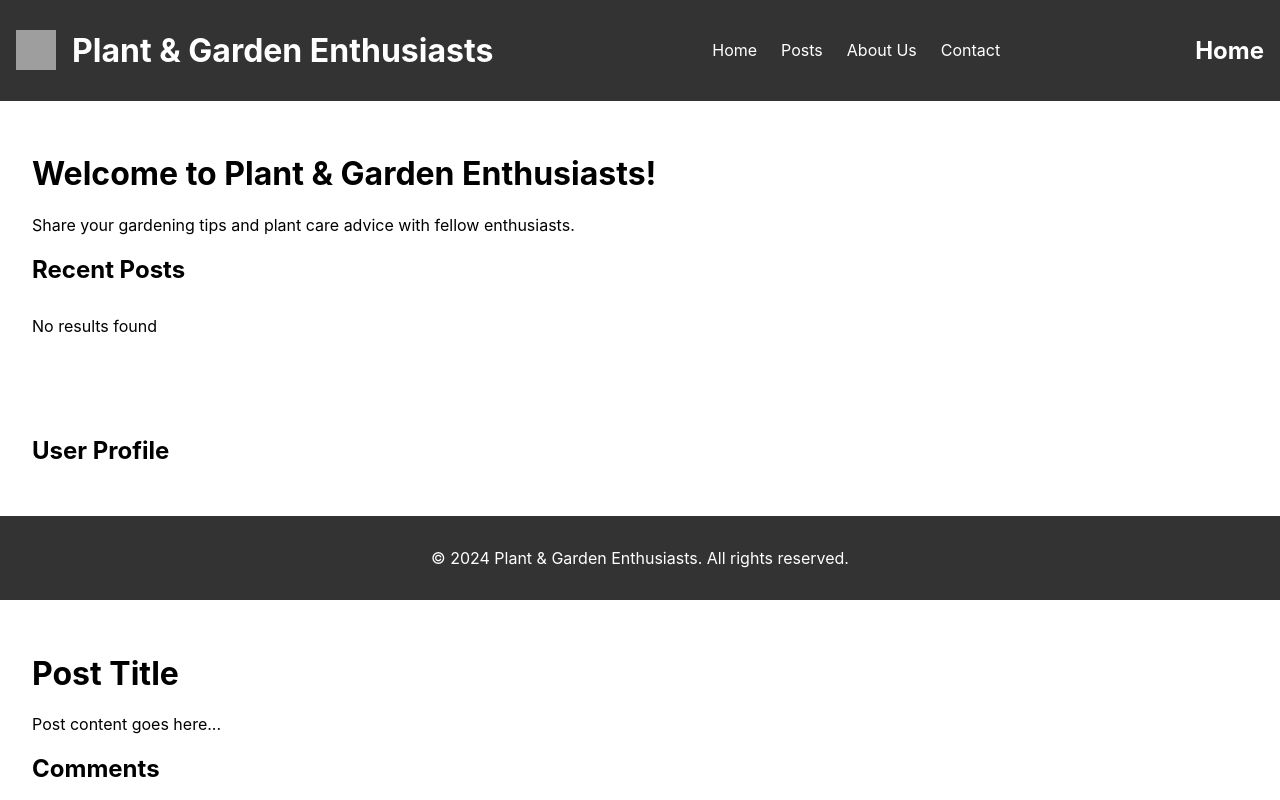
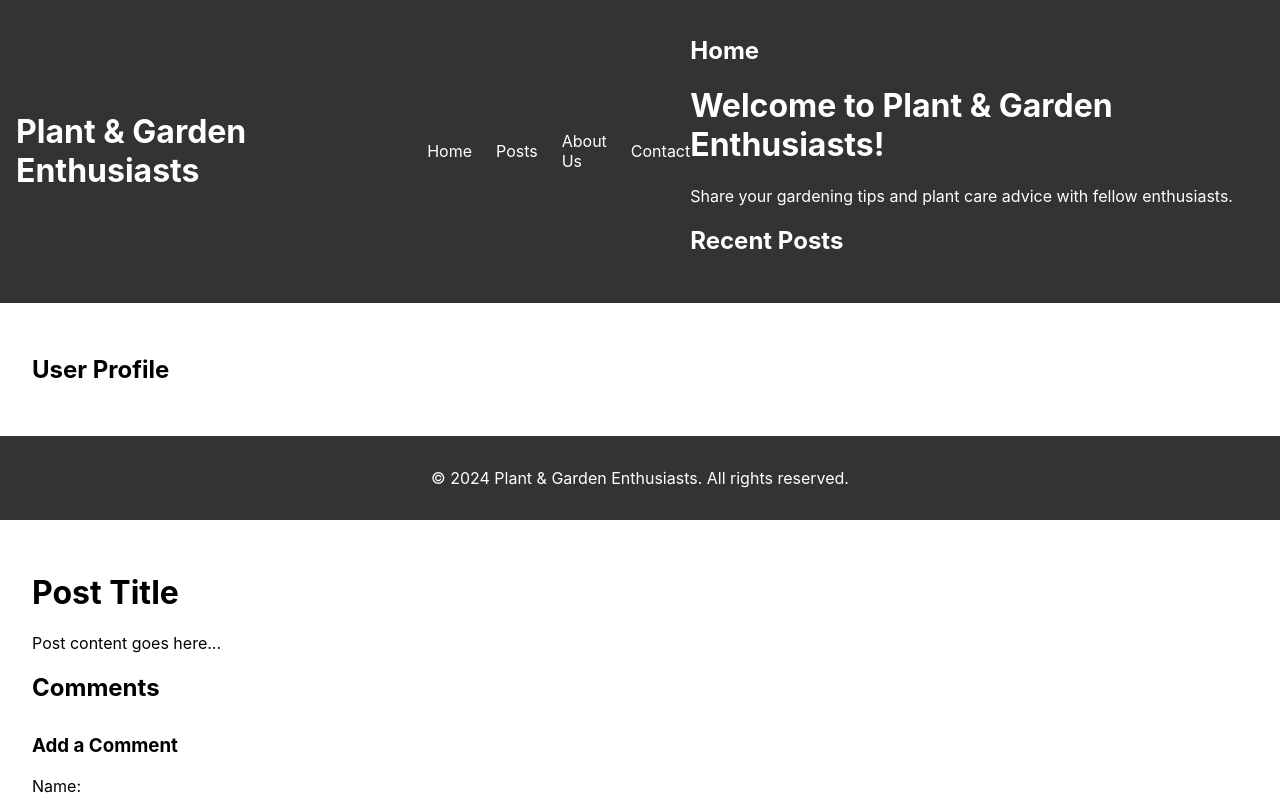
Before and after one commit to mohamedmehdigara/react-plant-garden-platform, a React (Create React App) app: page / in a window 1280 px wide. Shown: the top 800 px of the page. Built offline with nearby package versions, Linux system fonts and the light colour scheme; grey boxes are pictures that could not be loaded.

Commit message:
edited files

```diff
--- a/src/App.js
+++ b/src/App.js
@@ -2,7 +2,6 @@
 import React from 'react';
 import Header from './components/Header';
 import Footer from './components/Footer';
-import Home from './components/Home';
 import UserProfile from './components/UserProfile';
 import PostDetail from './components/PostDetail';
 import TagList from './components/TagList';
@@ -13,7 +12,6 @@ function App() {
   return (
     <div>
       <Header />
-      <Home />
       <UserProfile />
       <Footer />
       <PostDetail/>
--- a/src/components/Header.js
+++ b/src/components/Header.js
@@ -1,6 +1,8 @@
 // src/components/Header.js
 import React, { useState } from 'react';
 import styled from 'styled-components';
+import PostList from "./PostList";
+import SearchResult from "./SearchResult";
 
 const HeaderContainer = styled.header`
   background-color: #333;
@@ -9,17 +11,6 @@ const HeaderContainer = styled.header`
   display: flex;
   justify-content: space-between;
   align-items: center;
-`;
-
-const Logo = styled.div`
-  display: flex;
-  align-items: center;
-`;
-
-const LogoImage = styled.img`
-  width: 40px;
-  height: 40px;
-  margin-right: 1rem;
 `;
 
 const Title = styled.h1`
@@ -43,6 +34,8 @@ const NavLink = styled.a`
 
 const Header = () => {
   const [activeSection, setActiveSection] = useState('home');
+  const [PostList, setPostList] = useState();
+  const [SearchResult, setSearchResult] = useState();
 
   const handleNavigation = (section) => {
     setActiveSection(section);
@@ -50,10 +43,7 @@ const Header = () => {
 
   return (
     <HeaderContainer>
-      <Logo>
-        <LogoImage src="/logo.svg" alt="Plant & Garden Enthusiasts Logo" />
         <Title>Plant & Garden Enthusiasts</Title>
-      </Logo>
       <Navigation>
         <NavLink onClick={() => handleNavigation('home')}>Home</NavLink>
         <NavLink onClick={() => handleNavigation('posts')}>Posts</NavLink>
@@ -61,8 +51,8 @@ const Header = () => {
         <NavLink onClick={() => handleNavigation('contact')}>Contact</NavLink>
       </Navigation>
       <div>
-        {activeSection === 'home' && <HomeSection />}
-        {activeSection === 'posts' && <PostsSection />}
+        {activeSection === 'home' && <Home />}
+        {activeSection === 'posts' && <UserPosts />}
         {activeSection === 'about' && <AboutSection />}
         {activeSection === 'contact' && <ContactSection />}
       </div>
@@ -70,16 +60,40 @@ const Header = () => {
   );
 }
 
-const HomeSection = () => (
+const Home = () => (
   <div>
     <h2>Home</h2>
+      <h1>Welcome to Plant & Garden Enthusiasts!</h1>
+      <p>Share your gardening tips and plant care advice with fellow enthusiasts.</p>
+      {/* Render the SearchBar component for users to input search queries */}
+      <h2>Recent Posts</h2>
+      {/* Render the PostList component to display recent posts */}
+      <PostList />
+      {/* Render the SearchResult component with search results */}
+      <SearchResult  />
+
     {/* Add Home content here */}
   </div>
 );
 
-const PostsSection = () => (
+const UserPosts = (posts) => (
   <div>
     <h2>Posts</h2>
+
+
+
+  return (
+      <h2>User Posts</h2>
+      {posts && posts.map((post, index) => (
+        <div>
+          <Title>{post.title}</Title>
+          <div>{post.content}</div>
+          <p>Author: {post.author}</p>
+          </div>
+      ))}
+  );
+
+
     {/* Add Posts content here */}
   </div>
 );
@@ -87,14 +101,20 @@ const PostsSection = () => (
 const AboutSection = () => (
   <div>
     <h2>About Us</h2>
-    {/* Add About Us content here */}
+    <p>Welcome to Plant & Garden Enthusiasts! We are passionate about all things related to plants and gardening. Our mission is to provide a platform where enthusiasts can share knowledge, tips, and experiences to foster a thriving gardening community.</p>
+    {/* Add more about us content here */}
   </div>
 );
 
 const ContactSection = () => (
   <div>
     <h2>Contact</h2>
-    {/* Add Contact content here */}
+    <p>For any inquiries or feedback, please feel free to reach out to us:</p>
+    <ul>
+      <li>Email: contact@plantgardenenthusiasts.com</li>
+      <li>Phone: 123-456-7890</li>
+      {/* Add more contact information here */}
+    </ul>
   </div>
 );
 
--- a/src/components/Home.js
+++ /dev/null
@@ -1,35 +0,0 @@
-// src/pages/Home.js
-import React, { useState } from 'react';
-import styled from 'styled-components';
-import PostList from './PostList';
-import SearchResult from '../components/SearchResult'; // Import SearchResult component
-
-const Container = styled.div`
-  padding: 2rem;
-`;
-
-const Home = () => {
-  const [searchResults, setSearchResults] = useState([]);
-
-  // Function to handle search query and update searchResults state
-  const handleSearch = (query) => {
-    // Perform search logic here and update searchResults state
-    // For demonstration, let's assume searchResults is an array of search results
-    setSearchResults(/* perform search based on query */);
-  };
-
-  return (
-    <Container>
-      <h1>Welcome to Plant & Garden Enthusiasts!</h1>
-      <p>Share your gardening tips and plant care advice with fellow enthusiasts.</p>
-      {/* Render the SearchBar component for users to input search queries */}
-      <h2>Recent Posts</h2>
-      {/* Render the PostList component to display recent posts */}
-      <PostList />
-      {/* Render the SearchResult component with search results */}
-      <SearchResult results={searchResults} />
-    </Container>
-  );
-};
-
-export default Home;
--- a/src/components/SearchResult.js
+++ b/src/components/SearchResult.js
@@ -10,11 +10,11 @@ const Container = styled.div`
 const SearchResult = ({ results }) => {
   return (
     <Container>
-      {results.length === 0 ? (
+      {results && results.length === 0 ? (
         <p>No results found</p>
       ) : (
         results && results.map((post, index) => (
-          <PostList key={index}  />
+          <PostList key={index} post={post} /> // Pass the post data as props to the PostList component
         ))
       )}
     </Container>
```
